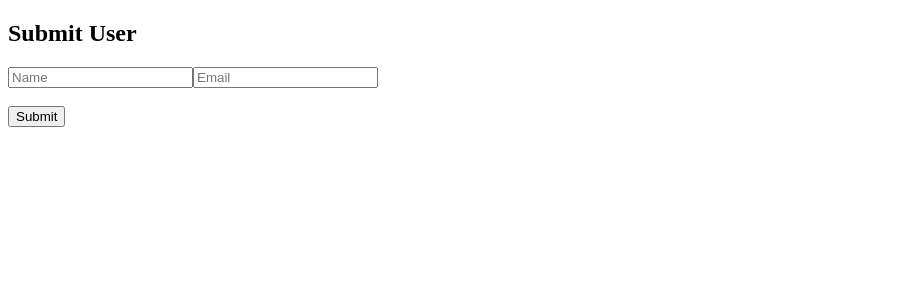
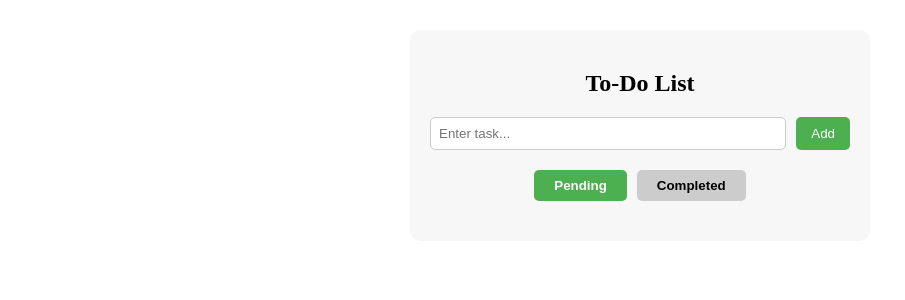
Before and after one commit to asxxfaq/React, a React (Vite) app: page / in a window 1280 px wide. Shown: the top 300 px of the page, without its empty margins (0-905 px from the left). Built offline with nearby package versions, Linux system fonts and the light colour scheme.

Commit message:
First commit

```diff
--- a/src/App.jsx
+++ b/src/App.jsx
@@ -3,6 +3,7 @@ import './App.css'
 import AxiosGet from './Axios/AxiosGet'
 import ContactForm from './LocalStorage/ContactForm'
 import AxiosPost from './Axios/AxiosPost'
+import ToDo from './LocalStorage/ToDo'
 // import SimpleForm from '../form/SimpleForm'
 // import Form from '../form/Form'
 // import Crud from './LocalStorage/Crud'
@@ -85,9 +86,12 @@ function App() {
 
 {/* ------------------------Axios----------------------------- */}
 {/* <AxiosGet/> */}
-<AxiosPost/>
+{/* <AxiosPost/> */}
 
 
+
+{/* <-----------------------To Do--------------> */}
+<ToDo/>
 
       {/* ---------------1.Basic Router DOM---------------- */}
 
--- /dev/null
+++ b/src/LocalStorage/ToDo.jsx
@@ -0,0 +1,217 @@
+import React, { useState } from "react";
+
+function ToDo() {
+  const [task, setTask] = useState("");
+  const [tasks, setTasks] = useState([]);
+  const [editId, setEditId] = useState(null);
+  const [activeTab, setActiveTab] = useState("pending"); // pending/completed tabs
+
+  // Add or update task
+  const addTask = () => {
+    if (task.trim() === "") return;
+
+    if (editId) {
+      setTasks(
+        tasks.map((t) =>
+          t.id === editId ? { ...t, text: task } : t
+        )
+      );
+      setEditId(null);
+    } else {
+      setTasks([
+        ...tasks,
+        { id: Date.now(), text: task, completed: false },
+      ]);
+    }
+    setTask("");
+  };
+
+  // Mark task completed
+  const markCompleted = (id) => {
+    setTasks(
+      tasks.map((t) =>
+        t.id === id ? { ...t, completed: true } : t
+      )
+    );
+  };
+
+  // Edit pending task
+  const editTask = (id, text, completed) => {
+    if (completed) return;
+    setTask(text);
+    setEditId(id);
+  };
+
+  // Delete task
+  const deleteTask = (id) => {
+    setTasks(tasks.filter((t) => t.id !== id));
+  };
+
+  // Filter based on tab
+  const pendingTasks = tasks.filter((t) => !t.completed);
+  const completedTasks = tasks.filter((t) => t.completed);
+
+  return (
+    <div style={styles.container}>
+      <h2>To-Do List</h2>
+
+      {/* INPUT SECTION */}
+      <div style={styles.inputContainer}>
+        <input
+          type="text"
+          placeholder="Enter task..."
+          value={task}
+          onChange={(e) => setTask(e.target.value)}
+          style={styles.input}
+        />
+        <button onClick={addTask} style={styles.addBtn}>
+          {editId ? "Update" : "Add"}
+        </button>
+      </div>
+
+      {/* TABS */}
+      <div style={styles.tabs}>
+        <button
+          onClick={() => setActiveTab("pending")}
+          style={{
+            ...styles.tabBtn,
+            background: activeTab === "pending" ? "#4caf50" : "#ccc",
+            color: activeTab === "pending" ? "#fff" : "#000",
+          }}
+        >
+          Pending
+        </button>
+
+        <button
+          onClick={() => setActiveTab("completed")}
+          style={{
+            ...styles.tabBtn,
+            background: activeTab === "completed" ? "#4caf50" : "#ccc",
+            color: activeTab === "completed" ? "#fff" : "#000",
+          }}
+        >
+          Completed
+        </button>
+      </div>
+
+      {/* LIST DISPLAY */}
+      <ul style={styles.list}>
+        {(activeTab === "pending" ? pendingTasks : completedTasks).map(
+          (item) => (
+            <li key={item.id} style={styles.listItem}>
+              <input
+                type="checkbox"
+                disabled={item.completed}
+                onChange={() => markCompleted(item.id)}
+              />
+
+              <span
+                style={{
+                  marginLeft: "10px",
+                  textDecoration: item.completed ? "line-through" : "none",
+                  color: item.completed ? "green" : "black",
+                  flex: 1,
+                }}
+              >
+                {item.text}
+              </span>
+
+              {/* Edit button only pending */}
+              {!item.completed && activeTab === "pending" && (
+                <button
+                  onClick={() =>
+                    editTask(item.id, item.text, item.completed)
+                  }
+                  style={styles.editBtn}
+                >
+                  Edit
+                </button>
+              )}
+
+              <button
+                onClick={() => deleteTask(item.id)}
+                style={styles.deleteBtn}
+              >
+                Delete
+              </button>
+            </li>
+          )
+        )}
+      </ul>
+    </div>
+  );
+}
+
+const styles = {
+  container: {
+    width: "420px",
+    margin: "30px auto",
+    padding: "20px",
+    borderRadius: "10px",
+    background: "#f7f7f7",
+    textAlign: "center",
+  },
+  inputContainer: {
+    display: "flex",
+    gap: "10px",
+  },
+  input: {
+    flex: 1,
+    padding: "8px",
+    borderRadius: "5px",
+    border: "1px solid #ccc",
+  },
+  addBtn: {
+    padding: "8px 15px",
+    background: "#4caf50",
+    color: "white",
+    border: "none",
+    borderRadius: "5px",
+    cursor: "pointer",
+  },
+  tabs: {
+    display: "flex",
+    justifyContent: "center",
+    gap: "10px",
+    marginTop: "20px",
+  },
+  tabBtn: {
+    padding: "8px 20px",
+    border: "none",
+    borderRadius: "5px",
+    cursor: "pointer",
+    fontWeight: "bold",
+  },
+  list: {
+    listStyle: "none",
+    padding: 0,
+    marginTop: "20px",
+  },
+  listItem: {
+    display: "flex",
+    alignItems: "center",
+    gap: "10px",
+    background: "#fff",
+    padding: "10px",
+    borderRadius: "5px",
+    marginBottom: "10px",
+  },
+  editBtn: {
+    background: "blue",
+    color: "white",
+    border: "none",
+    padding: "5px 10px",
+    borderRadius: "5px",
+    cursor: "pointer",
+  },
+  deleteBtn: {
+    background: "red",
+    color: "white",
+    border: "none",
+    padding: "5px 10px",
+    borderRadius: "5px",
+    cursor: "pointer",
+  },
+};
+
+export default ToDo;
```
